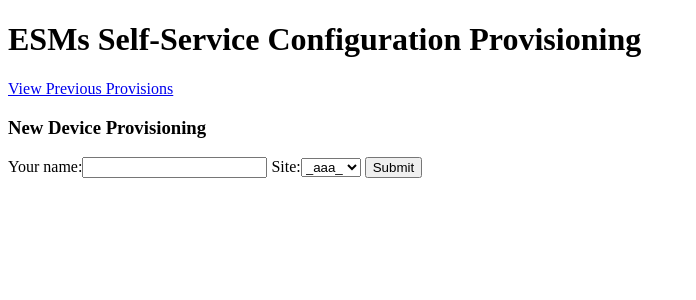
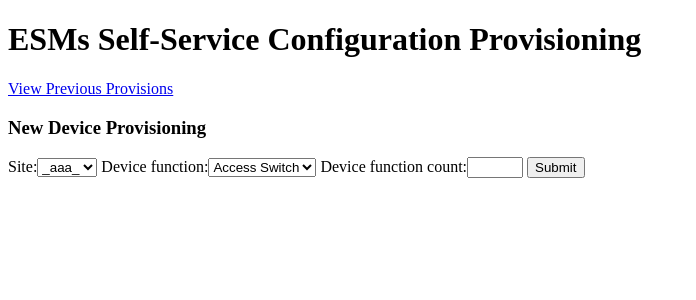
Before and after one commit to tonypnode/provision_prototype, a Django app: page / in a window 1280 px wide. Shown: the top 300 px of the page, without its empty margins (0-696 px from the left). Run offline with Django 3.2, Linux system fonts and the light colour scheme.

Commit message:
Working prototype, webform and template working
Signed-off-by: tonypnode <sgtp@me.com>

```diff
--- a/auto_config/forms.py
+++ b/auto_config/forms.py
@@ -6,5 +6,12 @@ class NewProvision(forms.Form):
     # TODO: Need to find a different way (prolly db) to get the sites,
     #       because each time a new file is added, the web needs to be restarted... not good
     sites = [[x, x.strip(' site data . json')] for x in ls('data_files/sites') if 'site_' in x]
-    your_name = forms.CharField(label='Your name', max_length=100)
+    dev_functs = [
+        ['AS', 'Access Switch', ],
+        ['DS', 'Distro Switch'],
+        ['R', 'Router']
+        ]
+
     site = forms.ChoiceField(choices=sites)
+    device_function = forms.ChoiceField(choices=dev_functs)
+    device_function_count = forms.IntegerField(max_value=99, min_value=1)
--- a/auto_config/views.py
+++ b/auto_config/views.py
@@ -1,8 +1,53 @@
 from django.shortcuts import render, HttpResponse
 from .forms import NewProvision
+import json
 # Create your views here.
 
 
 def home(request):
     form = NewProvision()
-    return render(request, 'home.html', {'form': form})
+    return render(request, 'home.html', {'provision_form': form})
+
+
+def new_provision(request):
+    universal_data = json.load(open('data_files/universal_data.json'))
+    site_data = json.load(open('data_files/sites/' + request.POST['site']))
+    region_data = json.load(open('data_files/regions/region_' + str(site_data['data']['RegionID']) + '_data.json'))
+    hostname_calc = str(site_data['data']['ID'] + region_data['data']['ID'])
+    funct_count = str(request.POST['device_function_count'])
+    dev_funct = str(request.POST['device_function'])
+    data = {
+        'universal_data': {
+            'username': universal_data['data']['username'],
+            'password': universal_data['data']['password'],
+            'snmp_username': universal_data['data']['snmp_username'],
+            'snmp_authpass': universal_data['data']['snmp_authpass'],
+            'snmp_privpass': universal_data['data']['snmp_privpass'],
+            'domain_name': universal_data['data']['domain_name']
+        },
+        'device_data': {
+            'enclave': 'G',
+            'function': dev_funct,
+            'function_count': funct_count,
+            'hostname': hostname_calc,
+            'management_interface': {
+                'name': 'MGMT_INT_NAME',
+                'ip_addr': 'X.X.X.X',
+                'subnet_mask': 'X.X.X.X',
+            }
+        },
+        'region_data': {
+            'ID': region_data['data']['ID'],
+            'logging': region_data['data']['Logging_Server'],
+            'aaa_servers': region_data['data']['AAA_Servers'],
+        },
+        'site_data': {
+            'ID': site_data['data']['ID'],
+            'local_acl_subnets': {
+                'data': site_data['data']['data_subnets'],
+                'management': site_data['data']['mgmt_subnets'],
+            }
+        }
+    }
+
+    return render(request, 'universal_base.j2', context=data, content_type='text/plain')
--- a/auto_config_web/urls.py
+++ b/auto_config_web/urls.py
@@ -15,10 +15,11 @@ Including another URLconf
 """
 from django.contrib import admin
 from django.urls import path, re_path
-from auto_config.views import home
+from auto_config.views import home, new_provision
 
 
 urlpatterns = [
     path('admin/', admin.site.urls),
     re_path(r'^$', home),
+    re_path(r'new/$', new_provision)
 ]
--- a/data_files/regions/region_1_data.json
+++ b/data_files/regions/region_100_data.json
@@ -1,7 +1,7 @@
 {
   "data": {
     "Name": "Region 1",
-    "ID": "100",
+    "ID": 100,
     "AAA_Servers": ["1.1.1.1", "2.2.2.2", "3.3.3.3"],
     "Logging_Server": "1.1.1.3",
     "NMS_Subnets": ["1.1.100.0/24"]
--- a/data_files/regions/region_2_data.json
+++ b/data_files/regions/region_200_data.json
@@ -1,9 +1,9 @@
 {
   "data": {
     "Name": "Region 2",
-    "ID": "200",
+    "ID": 200,
     "AAA_Servers": ["2.2.2.2"],
-    "Logging_server": "2.2.2.3",
+    "Logging_Server": "2.2.2.3",
     "NMS_Subnets": ["2.2.100.0/24"]
   }
 }
--- a/data_files/regions/region_3_data.json
+++ b/data_files/regions/region_300_data.json
@@ -1,8 +1,9 @@
 {
   "data": {
     "Name": "Region 3",
-    "ID": "300",
+    "ID": 300,
     "AAA_Servers": ["3.3.3.3"],
-    "Logging_server": "3.3.3.4",
+    "Logging_Server": "3.3.3.4",
     "NMS_Subnets": ["3.3.100.0/24"]
   }
+}
--- a/data_files/regions/region_hq_data.json
+++ b/data_files/regions/region_hq_data.json
@@ -1,9 +1,9 @@
 {
   "data": {
     "Name": "HQ",
-    "ID": "0",
+    "ID": 0,
     "AAA_Servers": ["10.10.10.10"],
-    "Logging_server": "10.10.10.3",
+    "Logging_Server": "10.10.10.3",
     "NMS_Subnets": ["10.10.100.0/24"]
   }
 }
--- a/data_files/sites/site_bbb_data.json
+++ b/data_files/sites/site_bbb_data.json
@@ -1,8 +1,8 @@
 {
   "data":{
     "Name": "BBB",
-    "ID": "5",
-    "RegionID": "200",
+    "ID": 5,
+    "RegionID": 200,
     "Contact": "region2_people@enterprise.com:555-555-5555",
     "data_subnets": [
       ["105.105.10.0", "0.0.0.255"],
--- a/templates/home.html
+++ b/templates/home.html
@@ -8,10 +8,9 @@
     <h3>New Device Provisioning</h3>
     <form action="/new/" method="post">
     {% csrf_token %}
-    {{ form }}
+    {{ provision_form }}
     <input type="submit" value="Submit" />
 </form>
-
 </div>
 </body>
 {% endblock %}
--- /dev/null
+++ b/templates/returned_file.html
@@ -0,0 +1,4 @@
+{% extends 'base.html' %}
+{% block the_body %}
+<a href="provision.txt">your file</a>
+{% endblock %}
--- a/templates/test_template.j2
+++ b/templates/test_template.j2
@@ -1 +1 @@
-Hello {{ name }}
+Hello {{ site_data.ID }}
--- a/templates/universal_aaa.j2
+++ b/templates/universal_aaa.j2
@@ -1,7 +1,7 @@
 aaa new-model
 aaa group server tacacs+ ACS_GROUP
 {% for server in region_data.aaa_servers %} server {{ server }}
-{% endfor %} ip tacacs source-interface {{ device_data.management_interface['name'] }}
+{% endfor %} ip tacacs source-interface {{ device_data.management_interface.name }}
 !
 aaa authentication bla
 aaa authentication bla
--- a/templates/universal_base.j2
+++ b/templates/universal_base.j2
@@ -3,7 +3,7 @@ service timestamps debug datetime localtime
 service timestamps log datetime localtime
 service password-encryption
 !
-hostname {{ device_data.enclave }}{{ region_data.id }}{{ site_data.id }}:{{ device_data.function }}{{ device_data.function_count }}
+hostname {{ device_data.enclave }}{{ device_data.hostname }}:{{ device_data.function }}{{ device_data.function_count }}
 username {{ universal_data.username }} privilege 15 secret {{ universal_data.password }}
 !
 {% include 'universal_aaa.j2' %}
@@ -24,8 +24,8 @@ ip ssh version 2
 ip classless
 no ip http server
 no ip http secure-server
-{% for subnet in site_data.local_acl_subnets['data'] %}access-list 1 permit {{ subnet[0] }} {{ subnet[1] }}
-{% endfor %}{% for subnet in site_data.local_acl_subnets['management'] %}access-list 1 permit {{ subnet[0] }} {{ subnet[1] }}
+{% for subnet in site_data.local_acl_subnets.data %}access-list 1 permit {{ subnet.0 }} {{ subnet.1 }}
+{% endfor %}{% for subnet in site_data.local_acl_subnets.management %}access-list 1 permit {{ subnet.0 }} {{ subnet.1 }}
 {% endfor %}{% include 'universal_acl_vty.j2' %}
 !
 {% include 'universal_snmp.j2' %}
```
